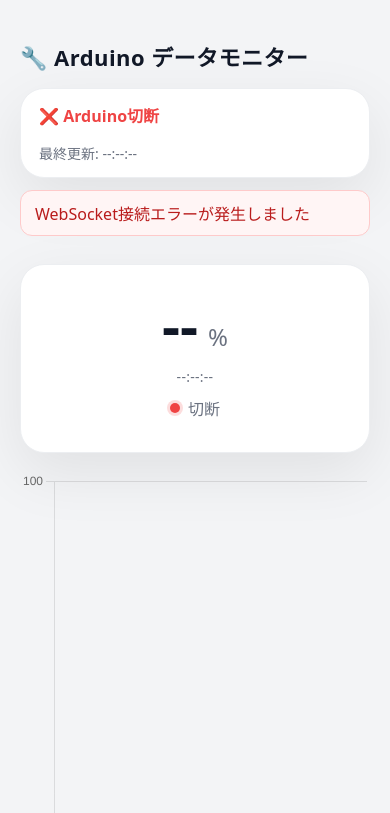
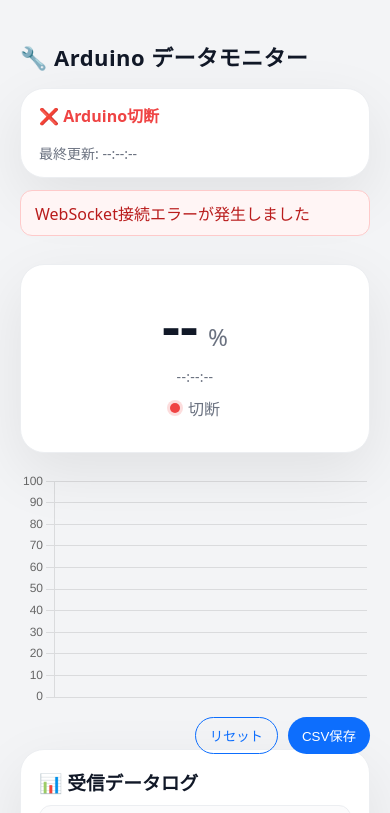
Before and after one commit to HikariTakahashi/summer-2025, a website: page arduino_display.html in a window 390 px wide. Shown: the top 813 px of the page. Drawn offline with nearby package versions, Linux system fonts and the light colour scheme.

Commit message:
feat:グラフの修正

```diff
--- a/arduino_display.html
+++ b/arduino_display.html
@@ -152,7 +152,7 @@
         border-bottom: 0;
       }
 
-      /* ====== 2) 湿度カード + グラフ（2つ目HTMLのスタイル） ====== */
+      /* ====== 2) 湿度カード + グラフ（拡大版） ====== */
       .card {
         background: var(--surface);
         border: 1px solid var(--border);
@@ -211,10 +211,23 @@
         box-shadow: 0 0 0 3px rgba(239, 68, 68, 0.18);
       }
 
+      /* ▼ グラフの高さを少し大きめに（縦幅アップ） */
       .chart-wrap {
         width: min(960px, 100%);
         margin: 18px auto 0;
+        height: clamp(220px, 32vh, 320px); /* 最小220px, 推奨32vh, 最大320px */
       }
+      .chart-wrap canvas {
+        display: block;
+        width: 100% !important;
+        height: 100% !important; /* 親の高さにフィット */
+      }
+      @media (max-width: 480px) {
+        .chart-wrap {
+          height: clamp(200px, 28vh, 280px);
+        }
+      }
+
       .controls {
         display: flex;
         gap: 10px;
@@ -270,7 +283,7 @@
         接続エラーが発生しました
       </div>
 
-      <!-- ▼ 湿度カード + ライブグラフ（統合） -->
+      <!-- ▼ 湿度カード + ライブグラフ -->
       <section class="humidity-section">
         <section class="card">
           <div class="value-row">
@@ -286,7 +299,7 @@
         </section>
 
         <section class="chart-wrap">
-          <canvas id="humChart" height="220"></canvas>
+          <canvas id="humChart"></canvas>
           <div class="controls">
             <button id="clearBtn" class="btn outline">リセット</button>
             <button id="csvBtn" class="btn">CSV保存</button>
@@ -294,14 +307,8 @@
         </section>
       </section>
 
-      <!-- 汎用データカード（受信データの各キーを自動でカード化） -->
-      <div class="data-display" id="dataDisplay">
-        <div class="data-card">
-          <div class="data-label">ヒント</div>
-          <div class="data-value">JSON の各キーがカードで増えます</div>
-          <div class="data-unit"></div>
-        </div>
-      </div>
+      <!-- 汎用データカード（ヒントは削除済み） -->
+      <div class="data-display" id="dataDisplay"></div>
 
       <!-- 受信ログ -->
       <div class="raw-data">
@@ -312,7 +319,7 @@
       </div>
     </div>
 
-    <!-- ▼ アプリ本体 -->
+    <!-- ▼ アプリ本体（省略なし） -->
     <script>
       class ArduinoDataDisplay {
         constructor() {
@@ -645,7 +652,7 @@
             options: {
               animation: false,
               responsive: true,
-              maintainAspectRatio: false,
+              maintainAspectRatio: false, // ← CSSの高さに従わせる
               scales: {
                 x: { display: false },
                 y: { min: 0, max: 100, ticks: { stepSize: 10 } },
```
